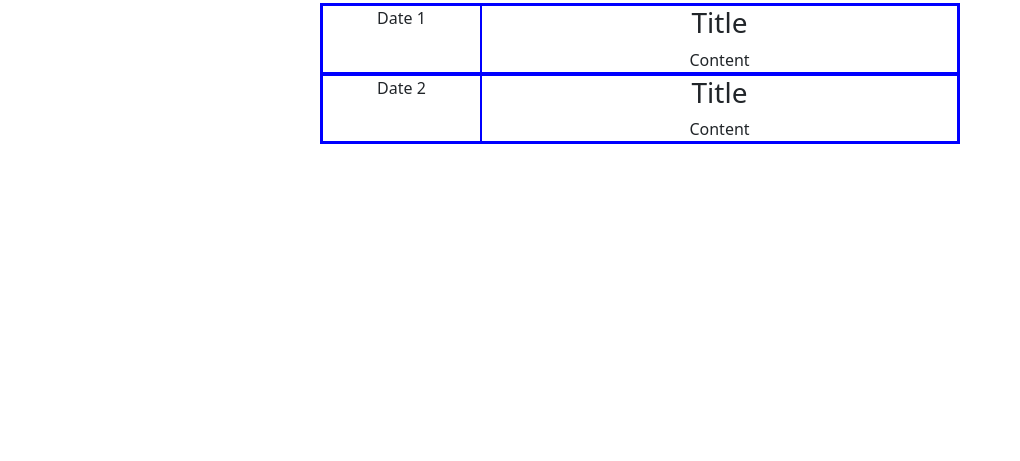
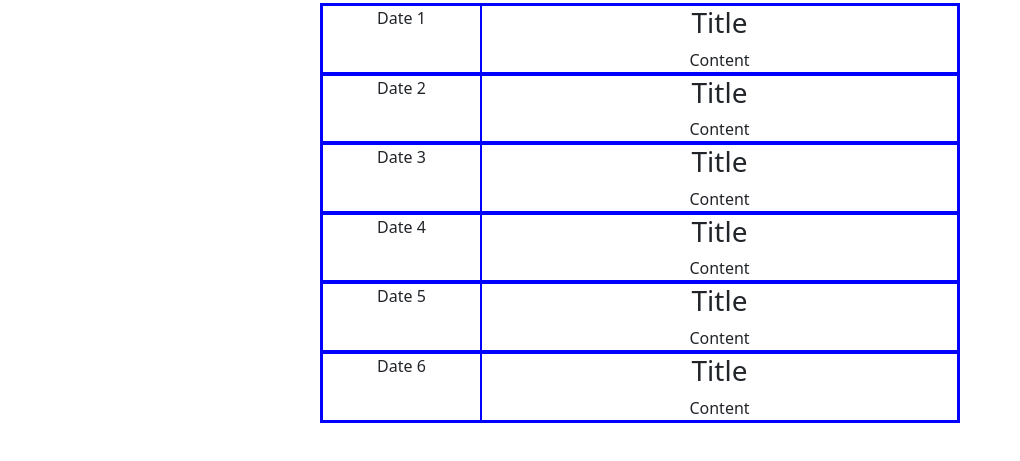
Before and after one commit to jpelling2006/vocasocwebsite, a plain HTML site: page pages/events.html in a window 1280 px wide. Shown: the part 53-514 px from the top of the page, without its empty margins (0-1020 px from the left). Drawn offline with nearby package versions, Linux system fonts and the light colour scheme.

Commit message:
something

```diff
--- a/pages/events.html
+++ b/pages/events.html
@@ -33,7 +33,38 @@
                     Content
                 </div>
             </div>
+            <div class="row">
+                <div class="col-3">Date 3</div>
+                <div class="col-9">
+                    <h3>Title</h3>
+                    Content
+                </div>
+            </div>
+            <div class="row">
+                <div class="col-3">Date 4</div>
+                <div class="col-9">
+                    <h3>Title</h3>
+                    Content
+                </div>
+            </div>
+            <div class="row">
+                <div class="col-3">Date 5</div>
+                <div class="col-9">
+                    <h3>Title</h3>
+                    Content
+                </div>
+            </div>
+            <div class="row">
+                <div class="col-3">Date 6</div>
+                <div class="col-9">
+                    <h3>Title</h3>
+                    Content
+                </div>
+            </div>
         </div>
+
+        <br/>
+
 
         <!-- scripts required for bootstrap -->
         <script src="https://code.jquery.com/jquery-3.3.1.slim.min.js" integrity="sha384-q8i/X+965DzO0rT7abK41JStQIAqVgRVzpbzo5smXKp4YfRvH+8abtTE1Pi6jizo" crossorigin="anonymous"></script>
```
